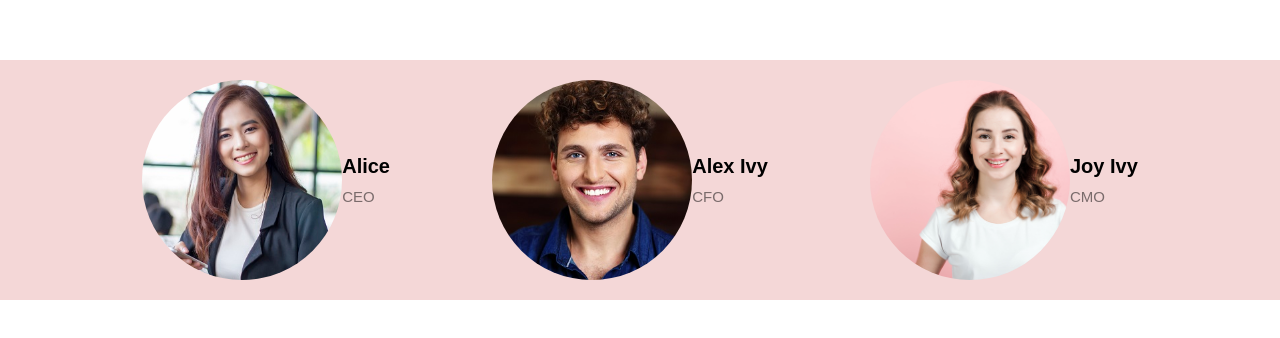
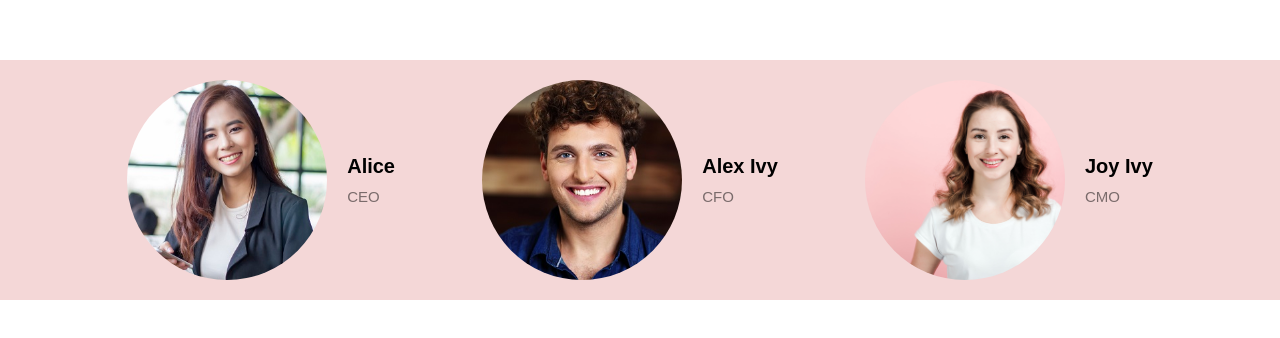
Before and after one commit to JAMAL-MOHAMED-JALDESA-2893/flex-personal_info_card, a plain HTML site: page index.html in a window 1280 px wide. Shown: the part 220-558 px from the top of the page. Drawn offline with Linux system fonts and the light colour scheme.

Commit message:
add column gap

```diff
--- a/style.css
+++ b/style.css
@@ -24,7 +24,7 @@ body{
 .profile-cards__card{
     display: flex;
     align-items: center;
-
+   column-gap: 2rem;
 }
 
 .profile-cards__card--info__name{
```
